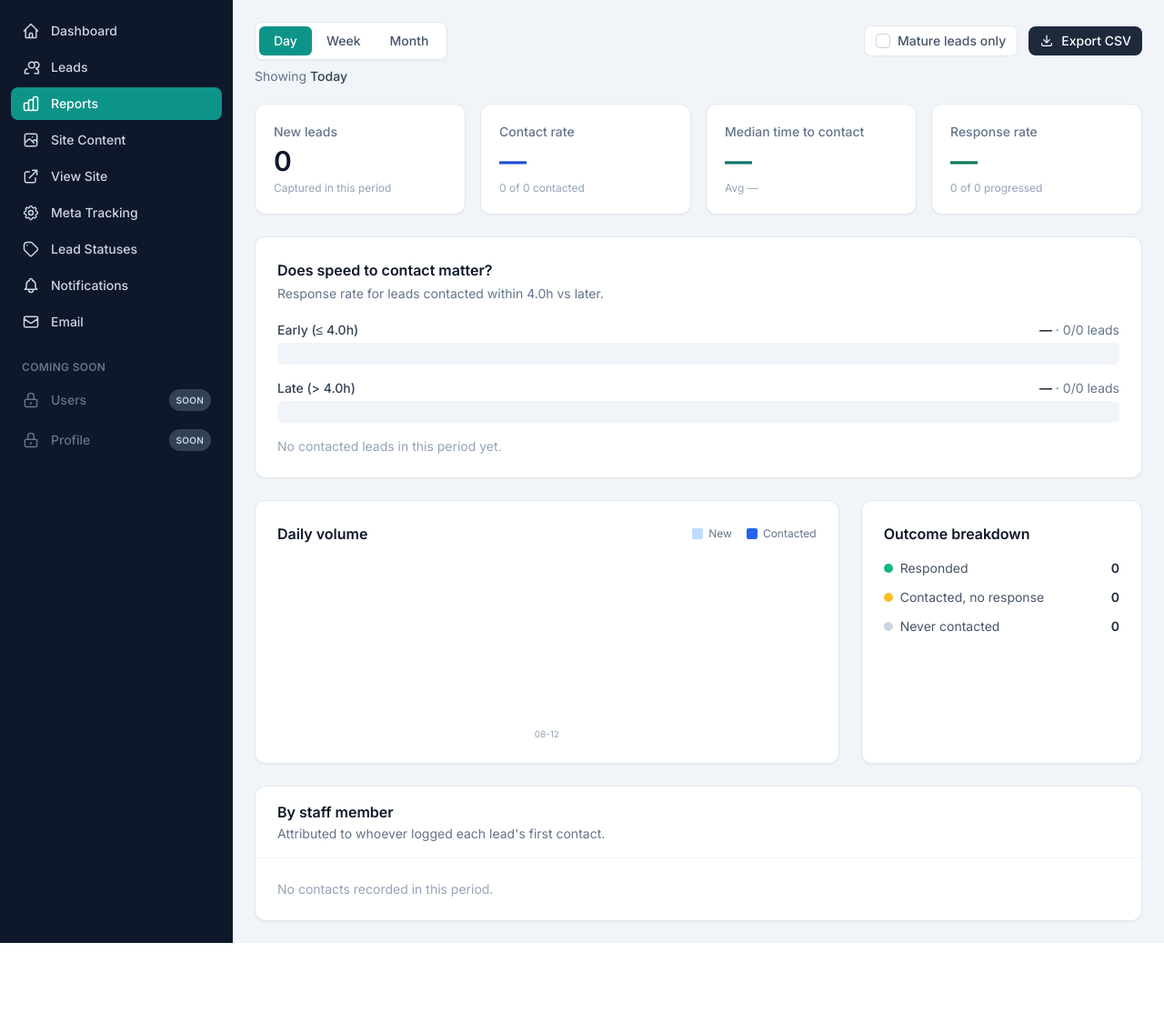
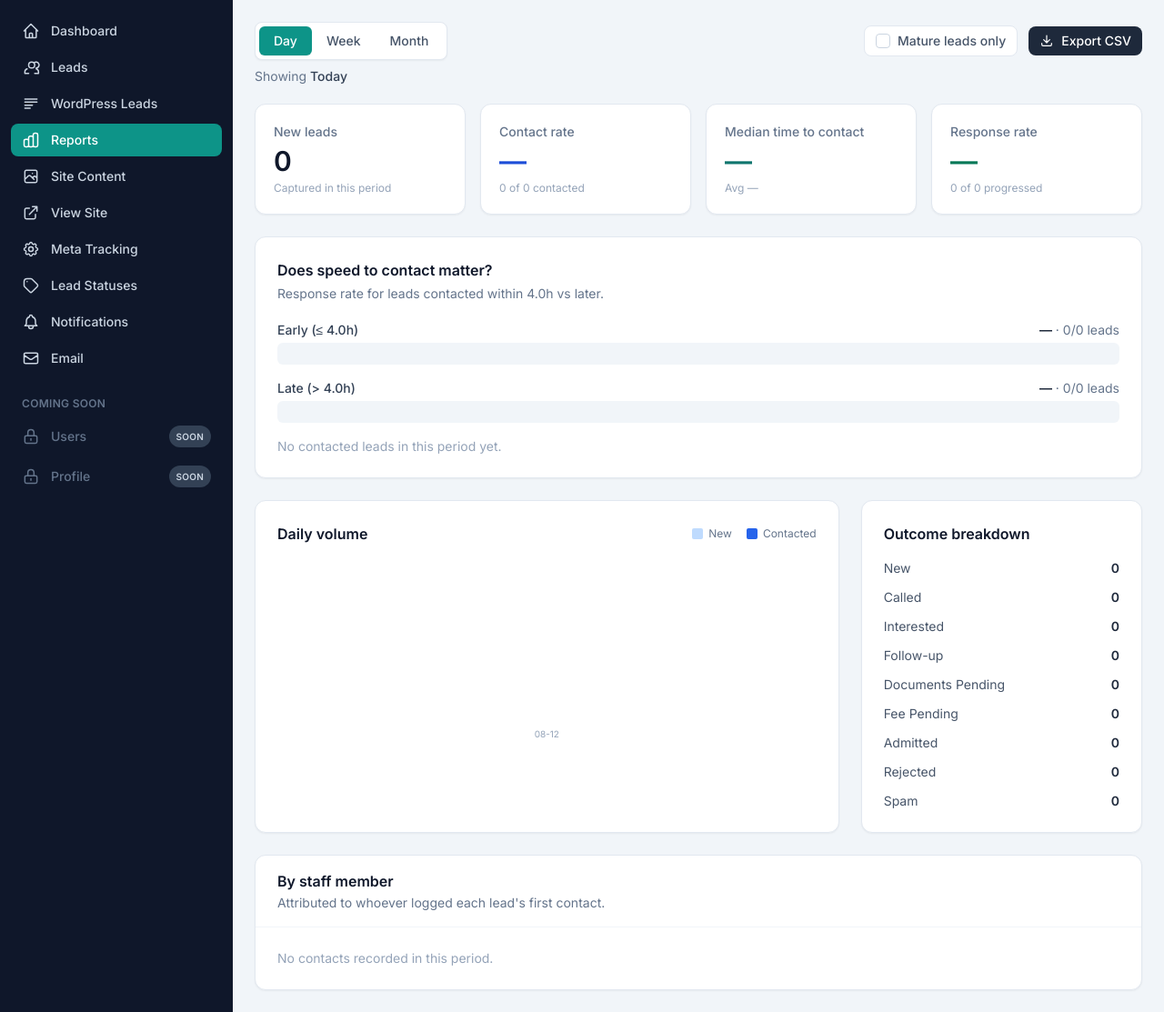
Before and after one commit to salmanx786/crm-fb-leads, a Flask app: page /dashboard/reports in a window 1280 px wide. Shown: the part 64-1177 px from the top of the page at 91% size. Before the commit the page ends 1101 px from the top, so only its background shows below. Run offline with Flask 3, Linux system fonts and the light colour scheme; the visitor is signed in with stand-in values (Sample User, id 1); data that the repository does not hold is empty; some libraries are stand-ins or nearby versions.

Commit message:
feat: integrate WordPress leads with CRM

```diff
--- a/app/blueprints/dashboard/routes.py
+++ b/app/blueprints/dashboard/routes.py
@@ -23,8 +23,9 @@ from flask import (
 )
 from flask_login import login_required
 
-from app.services import dashboard_service, lead_service, reference_service, report_service
+from app.services import dashboard_service, lead_service, reference_service, report_service, wordpress_service
 from app.services.lead_service import LeadValidationError
+from app.services.wordpress_service import WordPressAPIError
 
 from .forms import (
     BulkActionForm,
@@ -152,6 +153,63 @@ def leads():
         active_period=period or "",
         active_follow_up=follow_up or "",
     )
+
+
+# --- WordPress / Kadence leads -------------------------------------------
+
+@dashboard_bp.route("/wordpress-leads")
+@login_required
+def wordpress_leads():
+    page = request.args.get("page", 1, type=int)
+    status = request.args.get("status", type=str)
+    search = request.args.get("q", type=str)
+    try:
+        data = wordpress_service.list_leads(
+            page=page,
+            per_page=current_app.config.get("LEADS_PER_PAGE", 20),
+            status=status or None,
+            search=search or None,
+        )
+    except WordPressAPIError as exc:
+        flash(str(exc), "error")
+        data = {"page": 1, "per_page": 20, "total": 0, "total_pages": 0, "count": 0, "leads": []}
+
+    return render_template(
+        "dashboard/wordpress_leads.html",
+        data=data, leads=data.get("leads", []),
+        statuses=wordpress_service.status_choices(),
+        active_status=status or "", search=search or "",
+    )
+
+
+@dashboard_bp.route("/wordpress-leads/<int:entry_id>")
+@login_required
+def wordpress_lead_detail(entry_id: int):
+    try:
+        lead = wordpress_service.get_lead(entry_id)
+    except WordPressAPIError as exc:
+        if exc.status_code == 404:
+            abort(404)
+        flash(str(exc), "error")
+        return redirect(url_for("dashboard.wordpress_leads"))
+    return render_template(
+        "dashboard/wordpress_lead_detail.html",
+        lead=lead, statuses=wordpress_service.status_choices(),
+    )
+
+
+@dashboard_bp.route("/wordpress-leads/<int:entry_id>/status", methods=["POST"])
+@login_required
+def update_wordpress_lead_status(entry_id: int):
+    status = (request.form.get("status") or "").strip()
+    try:
+        wordpress_service.update_status(entry_id, status)
+        flash("WordPress lead status updated.", "success")
+    except WordPressAPIError as exc:
+        if exc.status_code == 404:
+            abort(404)
+        flash(str(exc), "error")
+    return redirect(url_for("dashboard.wordpress_lead_detail", entry_id=entry_id))
 
 
 @dashboard_bp.route("/leads/export.csv")
--- a/app/services/report_service.py
+++ b/app/services/report_service.py
@@ -33,6 +33,7 @@ from zoneinfo import ZoneInfo
 
 from sqlalchemy import select
 
+from app.constants import DEFAULT_LEAD_STATUS, LEAD_STATUSES
 from app.extensions import db
 from app.models import Lead, TimelineEvent, User
 
@@ -122,6 +123,8 @@ class LeadRecord:
     first_contact_actor_id: Optional[int]
     # Statuses the lead moved to *after* first contact, in order.
     post_contact_statuses: list[str]
+    # The lead's current lifecycle stage (its ``status`` column).
+    current_status: str
 
     @property
     def contacted(self) -> bool:
@@ -157,7 +160,7 @@ def _collect(start_utc: datetime, end_utc: datetime) -> list[LeadRecord]:
     """
     leads = list(
         db.session.execute(
-            select(Lead.id, Lead.created_at).where(
+            select(Lead.id, Lead.created_at, Lead.status).where(
                 Lead.created_at >= start_utc, Lead.created_at < end_utc
             )
         ).all()
@@ -198,6 +201,7 @@ def _collect(start_utc: datetime, end_utc: datetime) -> list[LeadRecord]:
                     first_contact_at=first.created_at,
                     first_contact_actor_id=first.actor_id,
                     post_contact_statuses=[c.to_status for c in lead_changes[1:]],
+                    current_status=row.status or DEFAULT_LEAD_STATUS,
                 )
             )
         else:
@@ -208,6 +212,7 @@ def _collect(start_utc: datetime, end_utc: datetime) -> list[LeadRecord]:
                     first_contact_at=None,
                     first_contact_actor_id=None,
                     post_contact_statuses=[],
+                    current_status=row.status or DEFAULT_LEAD_STATUS,
                 )
             )
     return records
@@ -243,7 +248,17 @@ def summarize(records: list[LeadRecord]) -> dict:
     responded = sum(1 for r in contacted if r.responded)
     times = [r.hours_to_contact for r in contacted]
 
+    # Count leads sitting in each lifecycle stage. LEAD_STATUSES is the ordered
+    # source of truth, so every stage shows (0 included) and in a stable order.
+    counts: dict[str, int] = {s: 0 for s in LEAD_STATUSES}
+    for r in records:
+        counts[r.current_status] = counts.get(r.current_status, 0) + 1
+    status_breakdown = [
+        {"status": s, "count": counts[s]} for s in LEAD_STATUSES
+    ]
+
     return {
+        "status_breakdown": status_breakdown,
         "new_leads": total,
         "contacted": len(contacted),
         "not_contacted": total - len(contacted),
--- /dev/null
+++ b/app/services/wordpress_service.py
@@ -0,0 +1,92 @@
+"""Server-side client for the MC College WordPress CRM API."""
+from __future__ import annotations
+
+from typing import Any
+import requests
+from flask import current_app
+
+
+class WordPressAPIError(RuntimeError):
+    def __init__(self, message: str, status_code: int | None = None):
+        super().__init__(message)
+        self.status_code = status_code
+
+
+STATUS_CHOICES = (
+    ("new", "New"),
+    ("called", "Called"),
+    ("interested", "Interested"),
+    ("not_interested", "Not Interested"),
+    ("visited", "Visited"),
+    ("completed", "Completed"),
+)
+
+
+def status_choices():
+    return list(STATUS_CHOICES)
+
+
+def _request(method: str, path: str, **kwargs: Any) -> requests.Response:
+    base_url = current_app.config["WP_CRM_API_URL"].rstrip("/")
+    api_key = current_app.config.get("WP_CRM_API_KEY", "")
+    timeout = current_app.config.get("WP_CRM_TIMEOUT", 10)
+    if not api_key:
+        raise WordPressAPIError("WordPress CRM API is not configured. Set WP_CRM_API_KEY.")
+
+    headers = {"Accept": "application/json", "X-MC-CRM-Key": api_key}
+    headers.update(kwargs.pop("headers", {}))
+
+    try:
+        response = requests.request(
+            method, f"{base_url}/{path.lstrip('/')}",
+            headers=headers, timeout=timeout, **kwargs
+        )
+    except requests.RequestException as exc:
+        raise WordPressAPIError("Could not connect to the WordPress CRM API.") from exc
+
+    if response.status_code >= 400:
+        detail = ""
+        try:
+            payload = response.json()
+            if isinstance(payload, dict):
+                detail = payload.get("message", "")
+        except ValueError:
+            pass
+        if response.status_code == 404:
+            raise WordPressAPIError("WordPress lead was not found.", 404)
+        if response.status_code in (401, 403):
+            raise WordPressAPIError("WordPress CRM authentication failed.", response.status_code)
+        raise WordPressAPIError(
+            detail or "WordPress CRM API request failed.", response.status_code
+        )
+    return response
+
+
+def _json(response: requests.Response) -> dict:
+    try:
+        payload = response.json()
+    except ValueError as exc:
+        raise WordPressAPIError("WordPress returned invalid JSON.") from exc
+    if not isinstance(payload, dict):
+        raise WordPressAPIError("WordPress returned an unexpected response.")
+    return payload
+
+
+def list_leads(*, page=1, per_page=20, status=None, search=None) -> dict:
+    params = {"page": max(page, 1), "per_page": min(max(per_page, 1), 100)}
+    if status:
+        params["status"] = status
+    if search:
+        params["search"] = search
+    return _json(_request("GET", "leads", params=params))
+
+
+def get_lead(entry_id: int) -> dict:
+    return _json(_request("GET", f"leads/{int(entry_id)}"))
+
+
+def update_status(entry_id: int, status: str) -> dict:
+    allowed = {value for value, _label in STATUS_CHOICES}
+    if status not in allowed:
+        raise WordPressAPIError("Invalid WordPress lead status.")
+    return _json(_request("PATCH", f"leads/{int(entry_id)}", json={"status": status}))
--- a/app/templates/dashboard/base.html
+++ b/app/templates/dashboard/base.html
@@ -53,6 +53,12 @@
         <svg class="h-5 w-5" fill="none" viewBox="0 0 24 24" stroke="currentColor" stroke-width="1.8" aria-hidden="true"><path stroke-linecap="round" stroke-linejoin="round" d="M17 20h5v-2a4 4 0 00-3-3.87M9 20H4v-2a4 4 0 013-3.87m6-1.13a4 4 0 10-4-4 4 4 0 004 4zm6 0a4 4 0 10-3-6.93" /></svg>
         Leads
       </a>
+      <a href="{{ url_for('dashboard.wordpress_leads') }}"
+         class="{{ nav_item }} {{ active if request.endpoint in ['dashboard.wordpress_leads', 'dashboard.wordpress_lead_detail'] else inactive }}">
+        <svg class="h-5 w-5" fill="none" viewBox="0 0 24 24" stroke="currentColor" stroke-width="1.8" aria-hidden="true"><path stroke-linecap="round" stroke-linejoin="round" d="M4 6h16M4 10h16M4 14h10M4 18h7" /></svg>
+        WordPress Leads
+      </a>
+
       <a href="{{ url_for('dashboard.reports') }}"
          class="{{ nav_item }} {{ active if request.endpoint == 'dashboard.reports' else inactive }}">
         <svg class="h-5 w-5" fill="none" viewBox="0 0 24 24" stroke="currentColor" stroke-width="1.8" aria-hidden="true"><path stroke-linecap="round" stroke-linejoin="round" d="M9 19v-6a2 2 0 00-2-2H5a2 2 0 00-2 2v6a2 2 0 002 2h2a2 2 0 002-2zm0 0V9a2 2 0 012-2h2a2 2 0 012 2v10m-6 0a2 2 0 002 2h2a2 2 0 002-2m0 0V5a2 2 0 012-2h2a2 2 0 012 2v14a2 2 0 01-2 2h-2a2 2 0 01-2-2z" /></svg>
--- a/app/templates/dashboard/reports.html
+++ b/app/templates/dashboard/reports.html
@@ -153,20 +153,14 @@
     </div>
   </div>
 
-  {# Responded / not-responded / not-contacted funnel (1/3 width). #}
+  {# Per-status breakdown (1/3 width): a count for every lifecycle stage. #}
   <div class="rounded-xl border border-slate-200 bg-white p-6 shadow-sm">
     <h2 class="text-base font-semibold text-slate-900">Outcome breakdown</h2>
     <dl class="mt-4 space-y-3 text-sm">
-      {% for label, value, dot in [
-        ('Responded', summary.responded, 'bg-emerald-500'),
-        ('Contacted, no response', summary.not_responded, 'bg-amber-400'),
-        ('Never contacted', summary.not_contacted, 'bg-slate-300'),
-      ] %}
+      {% for item in summary.status_breakdown %}
         <div class="flex items-center justify-between">
-          <dt class="flex items-center gap-2 text-slate-600">
-            <span class="inline-block h-2.5 w-2.5 rounded-full {{ dot }}"></span>{{ label }}
-          </dt>
-          <dd class="font-semibold text-slate-800">{{ value }}</dd>
+          <dt class="text-slate-600">{{ item.status }}</dt>
+          <dd class="font-semibold text-slate-800">{{ item.count }}</dd>
         </div>
       {% endfor %}
     </dl>
```
Also changed, not shown: app/templates/dashboard/wordpress_lead_detail.html (added, +72 -0 lines), app/templates/dashboard/wordpress_leads.html (added, +81 -0 lines).
